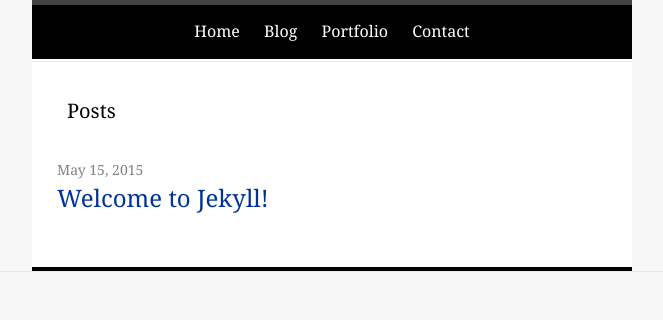
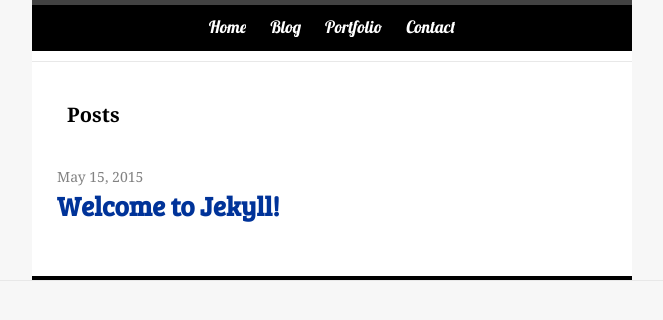
Before and after one commit to thinkerhood/blog, a Jekyll site: the page built from index.html, in a window 1280 px wide. Shown: the top 320 px of the page, without its empty margins (308-971 px from the left). Built offline with Jekyll 4.4.1, drawn with Linux system fonts in a browser that asks for light colours.

Commit message:
Update main.scss

```diff
--- a/css/main.scss
+++ b/css/main.scss
@@ -79,7 +79,7 @@ time, mark, audio, video {
 
 body{
 
-	font-family: Georgia;
+	font-family: 'Georgia', serif;
 	font-size: 16px;
 	line-height: 28px;
 	width: 100%;
@@ -107,7 +107,7 @@ body a:hover {
 
 
 h1{
-	font: 45px/ 35px bold "Georgia", serif;
+	font: bold 45px/ 35px  "Georgia", serif;
 	margin-bottom: 20px;
 	padding: 10px;
 	color: black;
@@ -123,7 +123,7 @@ p{
 
 .heading h1{
 	text-align: center;
-	font-family: 'Satisfy', serif;
+	font: normal 37px/40px 'Satisfy', serif;
 }
 
 .wrap{
@@ -146,7 +146,7 @@ p{
 .nav{
 	background-color: black;
 	color: white;
-	font: 17px/20px normal 'Lobster', cursive;
+	font: normal 17px/20px  'Lobster', cursive;
 		text-align: center;
 }
 
@@ -183,11 +183,11 @@ p{
 
 
 .post-link{
-	font: 27px/30px bold 'Bree Serif', serif;
+	font: bold 27px/30px 'Bree Serif', serif;
 }
 
 .post-title {
-		font: 37px/30px bold 'Bree Serif', serif;
+		font: bold 37px/30px  'Bree Serif', serif;
 }
 
 /* Underline From Center */
```
